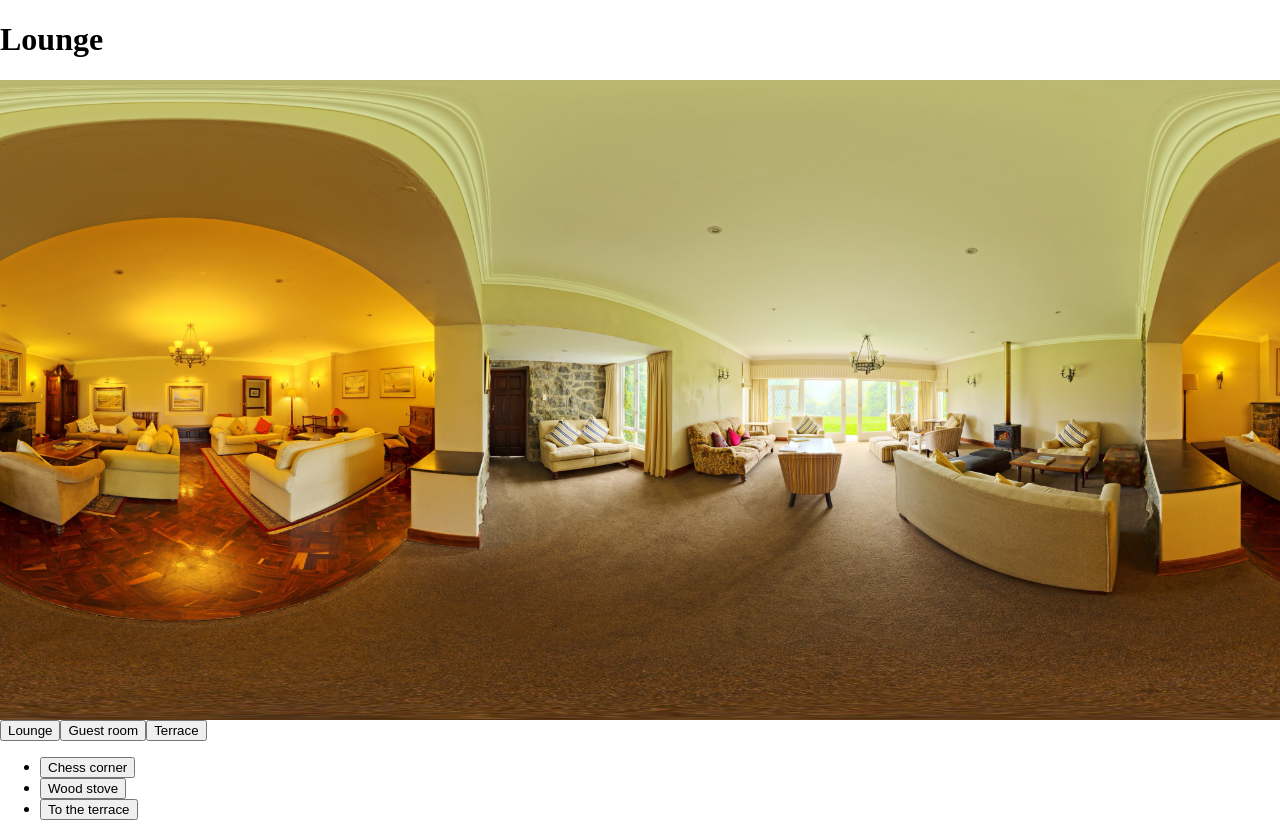
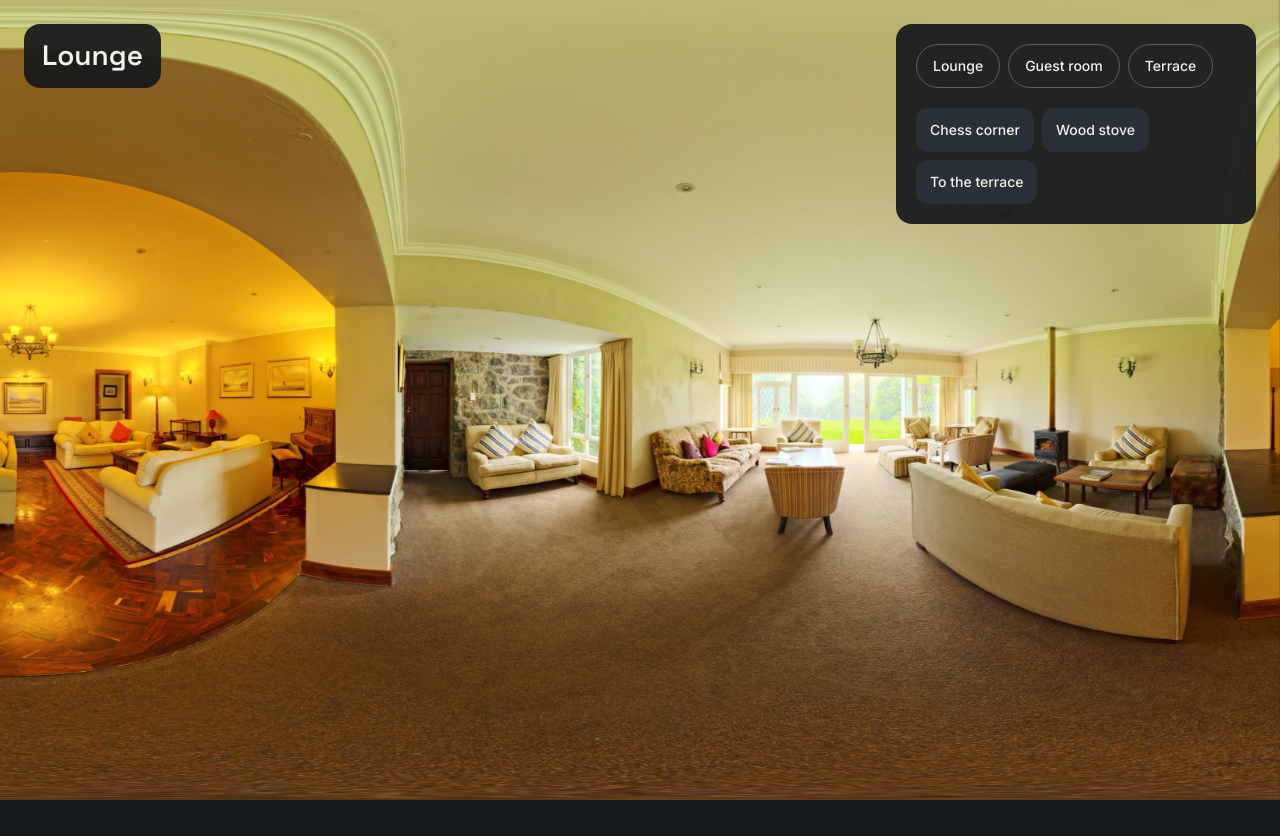
Before and after one commit to rremedio-web/tour-360, a React (Vite) app: page / in a window 1280 px wide. After the commit the page ends 800 px from the top, so only its background shows below. Built offline with nearby package versions, Linux system fonts and the light colour scheme.

Commit message:
first css

```diff
--- a/src/index.css
+++ b/src/index.css
@@ -1,3 +1,25 @@
+@import url('https://fonts.googleapis.com/css2?family=Inter:wght@400;500;600&family=Space+Grotesk:wght@500;600&display=swap');
+
+/* Design values from coach/design.md */
+:root {
+  --surface: rgba(21, 24, 28, 0.92);
+  --surface-sheet: rgba(21, 24, 28, 0.94);
+  --surface-raised: #2a3037;
+  --ink: #15181c;
+  --text: #f4f1ea;
+  --text-soft: #dad5cb;
+  --text-muted: #b8b2a7;
+  --accent: #f2b544;
+  --line: rgba(244, 241, 234, 0.16);
+  --outline: rgba(244, 241, 234, 0.28);
+
+  --font-display: 'Space Grotesk', system-ui, sans-serif;
+  --font-body: 'Inter', system-ui, sans-serif;
+
+  --edge: 16px;
+  --gap: 8px;
+}
+
 *,
 *::before,
 *::after {
@@ -6,6 +28,10 @@
 
 body {
   margin: 0;
+  background: var(--ink);
+  color: var(--text);
+  font-family: var(--font-body);
+  -webkit-font-smoothing: antialiased;
 }
 
 img {
@@ -13,3 +39,147 @@ img {
   max-width: 100%;
   height: auto;
 }
+
+button {
+  font: inherit;
+  color: inherit;
+  cursor: pointer;
+}
+
+:focus-visible {
+  outline: 2px solid var(--accent);
+  outline-offset: 2px;
+}
+
+/* Layout, phone first: header at the top, panel as a sheet at the bottom */
+#root {
+  display: grid;
+  grid-template-columns: 1fr;
+  grid-template-rows: auto 1fr auto auto;
+  min-height: 100dvh;
+}
+
+/* Stand-in for the 3D view until milestone 3: the panorama fills the screen */
+#root > img {
+  position: fixed;
+  inset: 0;
+  z-index: -1;
+  width: 100%;
+  height: 100%;
+  max-width: none;
+  object-fit: cover;
+  object-position: 65% 55%; /* garden doors in the lounge */
+}
+
+/* Header: the room name */
+#root > h1 {
+  grid-row: 1;
+  justify-self: start;
+  margin: var(--edge);
+  padding: 10px 14px 12px;
+  border-radius: 14px;
+  background: var(--surface);
+  font-family: var(--font-display);
+  font-size: 22px;
+  line-height: 28px;
+  font-weight: 600;
+}
+
+/* Panel: room buttons and hotspot buttons, stacked into one sheet */
+.room-nav,
+.hotspot-nav {
+  display: flex;
+  flex-wrap: wrap;
+  gap: var(--gap);
+  background: var(--surface-sheet);
+}
+
+.room-nav {
+  grid-row: 3;
+  padding: 16px 16px 8px;
+  border-radius: 20px 20px 0 0;
+}
+
+.hotspot-nav {
+  grid-row: 4;
+  margin: 0;
+  padding: 8px 16px 24px;
+  list-style: none;
+}
+
+/* Room buttons: pills */
+.room-nav button {
+  min-height: 44px;
+  padding: 0 16px;
+  border: 1px solid var(--outline);
+  border-radius: 999px;
+  background: transparent;
+  font-size: 14px;
+  line-height: 20px;
+  font-weight: 500;
+}
+
+.room-nav button:hover {
+  border-color: var(--text);
+}
+
+/* Hotspot buttons */
+.hotspot-nav button {
+  min-height: 44px;
+  padding: 0 14px;
+  border: 0;
+  border-radius: 12px;
+  background: var(--surface-raised);
+  font-size: 14px;
+  line-height: 20px;
+  font-weight: 500;
+}
+
+.hotspot-nav button:hover {
+  background: #353c45;
+}
+
+/* 768px and up: header top left, panel as a 360px card top right */
+@media (min-width: 768px) {
+  :root {
+    --edge: 24px;
+  }
+
+  #root {
+    grid-template-columns: 1fr 360px;
+    grid-template-rows: auto 1fr;
+    align-content: start;
+    column-gap: var(--edge);
+    padding: var(--edge);
+  }
+
+  #root > h1 {
+    grid-column: 1;
+    grid-row: 1 / span 2;
+    align-self: start;
+    margin: 0;
+    padding: 14px 18px 16px;
+    border-radius: 16px;
+    font-size: 28px;
+    line-height: 34px;
+  }
+
+  .room-nav,
+  .hotspot-nav {
+    grid-column: 2;
+    background: var(--surface);
+  }
+
+  .room-nav {
+    grid-row: 1;
+    padding: 20px 20px 10px;
+    border-radius: 16px 16px 0 0;
+  }
+
+  .hotspot-nav {
+    grid-row: 2;
+    align-self: start;
+    padding: 10px 20px 20px;
+    border-radius: 0 0 16px 16px;
+  }
+}
```
